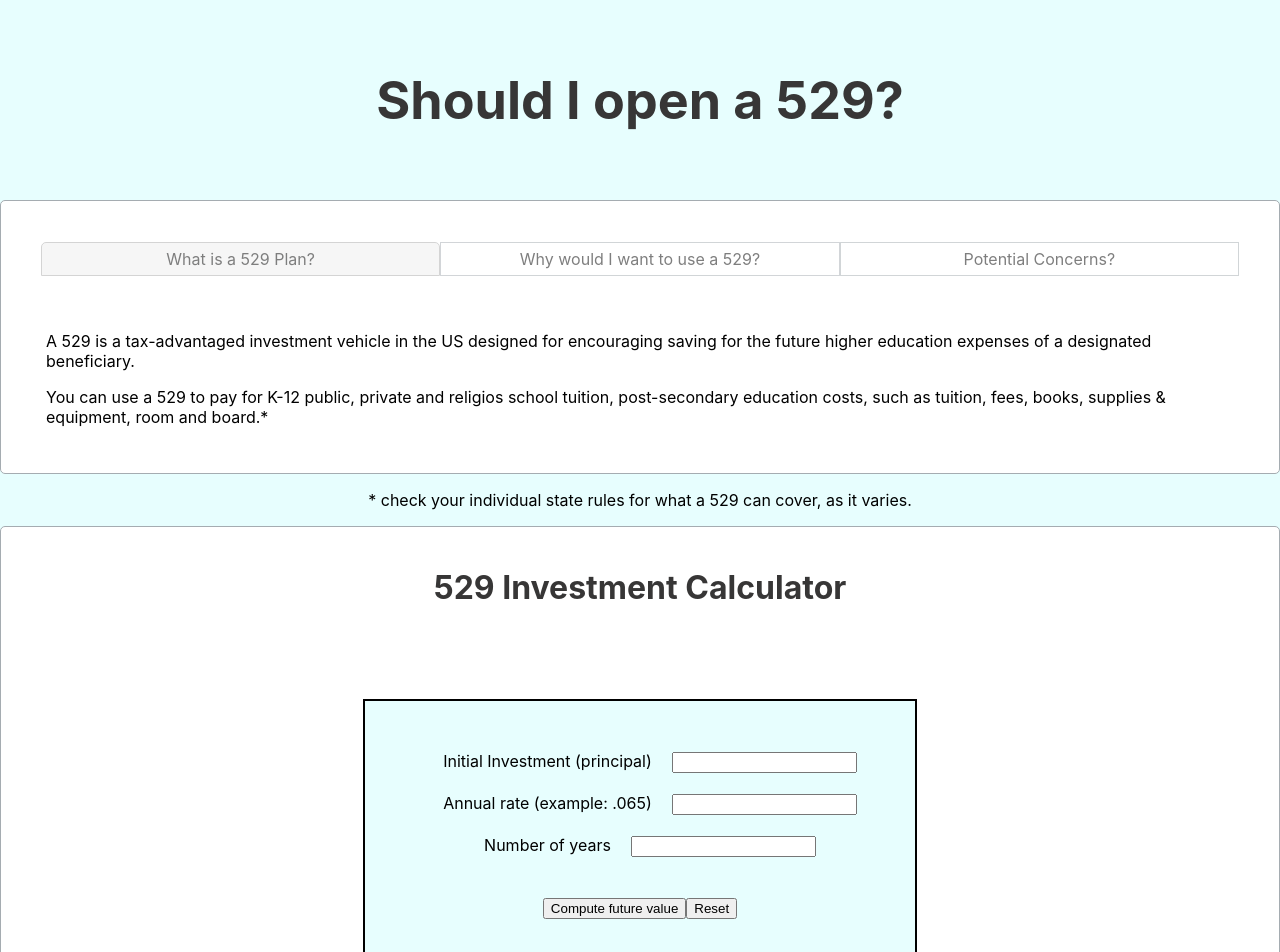
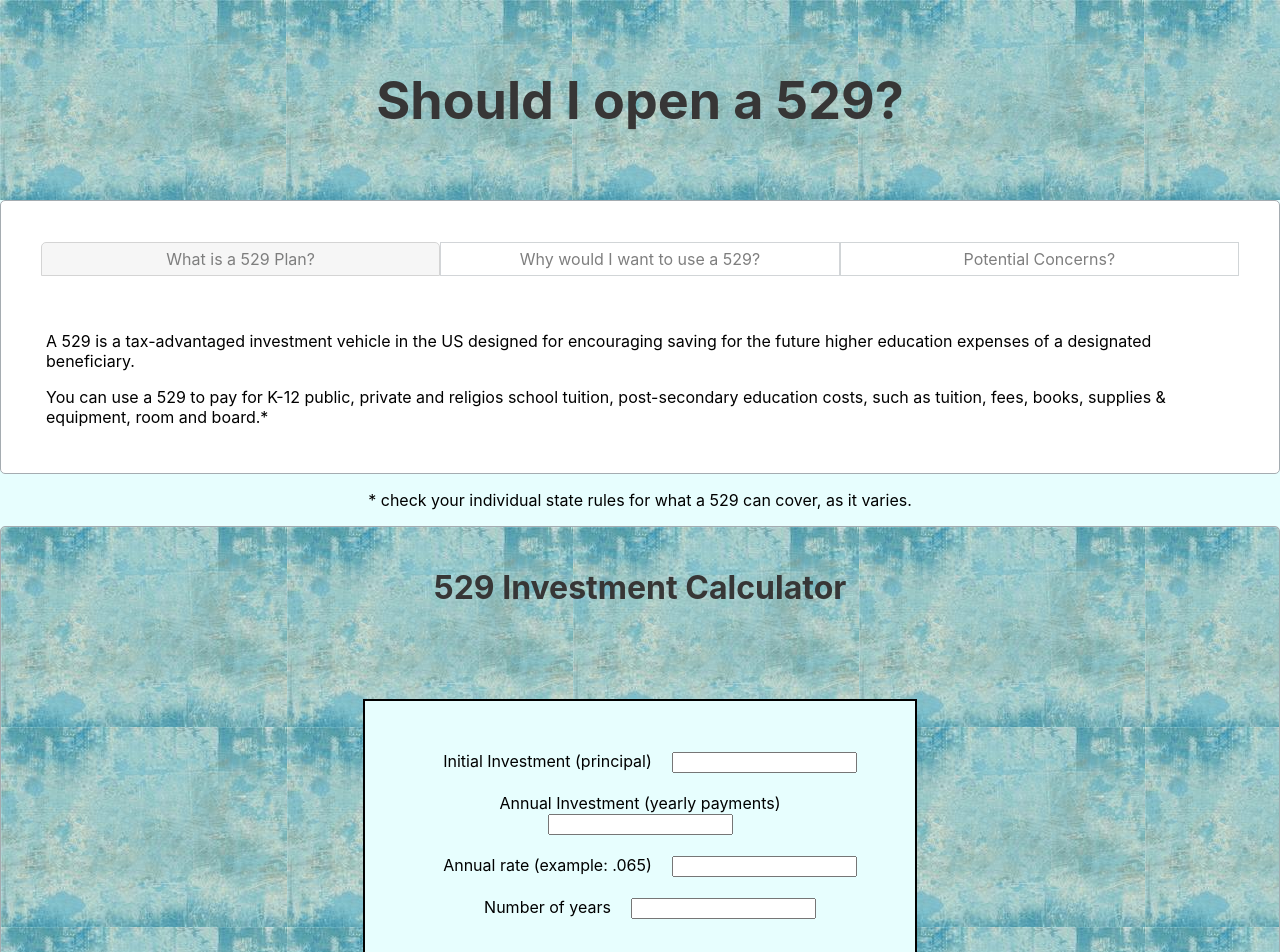
Before and after one commit to mntjones/asterlabs, a React (Create React App) app: page / in a window 1280 px wide. Shown: the top 952 px of the page. Built offline with nearby package versions, Linux system fonts and the light colour scheme.

Commit message:
add field for calculator form

```diff
--- a/src/Calculator.js
+++ b/src/Calculator.js
@@ -2,26 +2,39 @@ import React, { Component } from 'react';
 import './style/Calculator.css';
 
 
+// inital investment + annual investment, with annual rate calculated yearly
 function displayFutureValue() {
 
 	// Get user input from the text field that has the id.
 	var principal = parseFloat(document.getElementById('principal').value);
 	var annualRate = parseFloat(document.getElementById('annualRate').value);
+	var annualInvestment = parseFloat(document.getElementById('annualInvestment').value);
 	var years = parseFloat(document.getElementById('years').value);
 
 	// Call the function computeFutureValue(principal, annualRate, years)
 	// and store the value returned by function in a variable
-	var futureValue = computeFutureValue(principal, annualRate, years);
+	var futureValue = computeFutureValue(principal, annualInvestment, annualRate, years);
 
 	// Display the result
 	document.getElementById('outputDiv').innerHTML = 'Future Value is $ ' + futureValue;
 }
 
 
-function computeFutureValue(principal, annualRate, years) {
+function computeFutureValue(principal, annualInvestment, annualRate, years) {
 
+	let f = 0;
+	let hold
+	let jan = principal * annualRate;
 	// Compute and return the future value of an investment.
-	var f = principal * Math.pow(1 + annualRate, years);
+	for (let i=0; i<years; i++){
+
+		// my math is wrong, but the idea is ok
+		hold = jan + annualInvestment;
+
+		f = (f + hold) * (1 + annualRate);
+
+	}
+
 
  	console.log(f)
 	return f.toFixed(2);
@@ -54,6 +67,8 @@ class Calculator extends Component {
 				<form id="investment" onSubmit={this.handleOnSubmit}>
 					<label>Initial Investment (principal)</label>
 					<input type="text" id="principal"/><br/> <br/>
+					<label>Annual Investment (yearly payments)</label>
+					<input type="text" id="annualInvestment"/><br/> <br/>
 					<label>Annual rate (example: .065)</label>
 					<input type="text" id="annualRate" /> <br/><br/>
 					<label>Number of years</label>
--- a/src/style/App.css
+++ b/src/style/App.css
@@ -1,8 +1,10 @@
 .App {
   text-align: center;
+  background-image: url("free-vector-blue-grunge-background.jpg");
 }
 
 .App-header {
+  background-image: url("free-vector-blue-grunge-background.jpg");
   background-color: #E7FEFE;
   min-height: 25vh;
   display: flex;
--- a/src/style/Calculator.css
+++ b/src/style/Calculator.css
@@ -4,6 +4,7 @@
 	border: 1px solid #a5acb1;
   border-radius: 5px;
   padding: 20px;
+  background-image: url("free-vector-blue-grunge-background.jpg");
 }
 
 .form-div {
```
Also changed, not shown: src/style/free-vector-blue-grunge-background.jpg (added).
